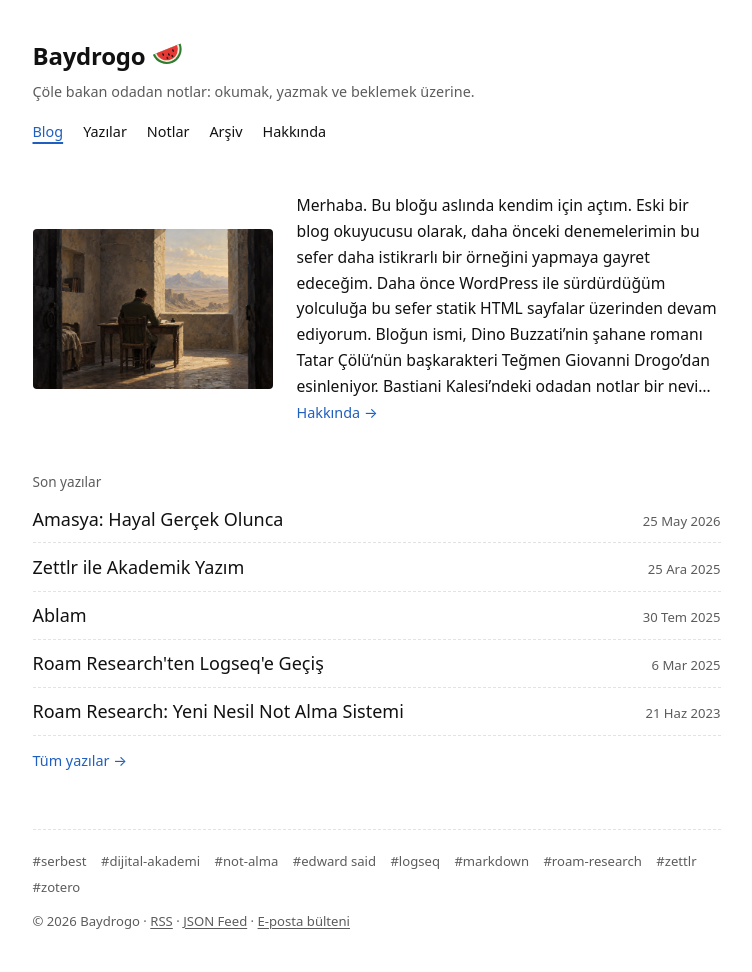
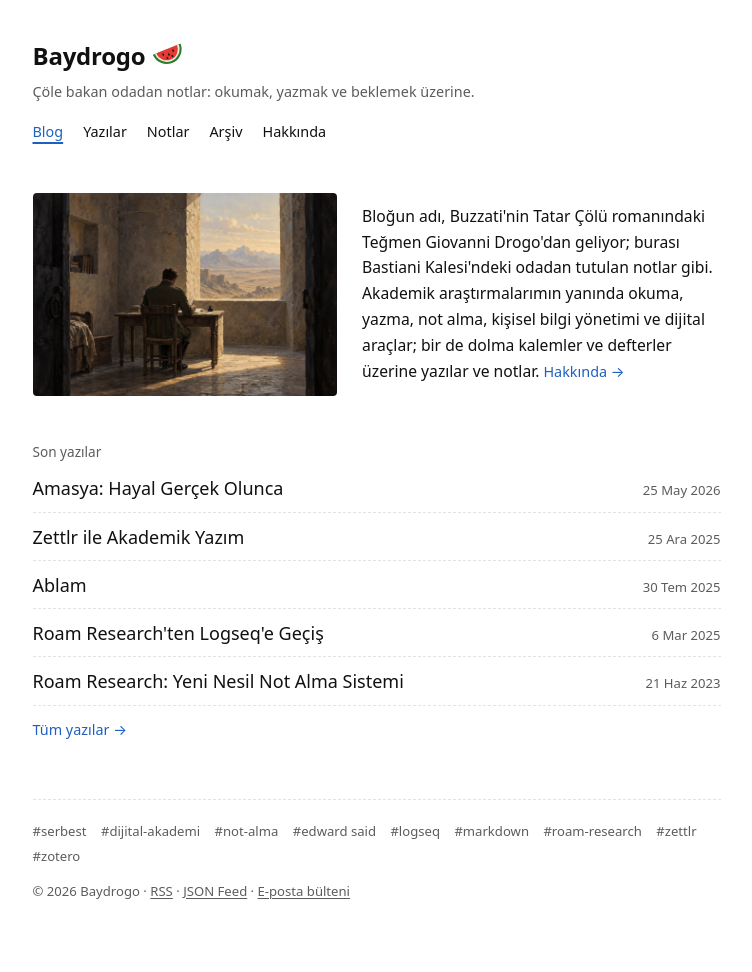
Before and after one commit to baydrogo/baydrogo, a Jekyll site: the page built from index.html, in a window 1280 px wide. Shown: the whole page, without its empty margins (256-1008 px from the left). Built offline with Jekyll 4.4.1, drawn with Linux system fonts in a browser that asks for light colours; some web fonts are replaced; the list of posts is cut into pages by our own code; after the commit the page ends 942 px from its top, so only the background shows below that.

Commit message:
Deneme (sade): Hakkında özeti ana sayfada; görsel metinle aynı yükseklikte
Co-Authored-By: Claude Opus 5.5 <noreply@anthropic.com>

```diff
--- a/assets/css/style.scss
+++ b/assets/css/style.scss
@@ -403,10 +403,12 @@ body { font-size: 18px; line-height: 1.7; }
 
 /* Ana sayfa: karşılama + yalın liste */
 .karsilama {
-  display: grid; grid-template-columns: 15rem 1fr; gap: 1.5rem; align-items: center;
+  display: grid; grid-template-columns: 19rem 1fr; gap: 1.6rem; align-items: stretch;
   margin: 0 0 2.75rem;
 }
-.karsilama-gorsel img { display: block; width: 100%; height: auto; border-radius: 4px; }
+.karsilama-gorsel { display: block; }
+.karsilama-gorsel img { display: block; width: 100%; height: 100%; min-height: 11rem; object-fit: cover; border-radius: 4px; }
+.karsilama p { align-self: center; }
 .karsilama p { margin: 0; font-size: 0.98rem; line-height: 1.65; }
 .karsilama .devami { white-space: nowrap; text-decoration: none; font-size: 0.9rem; }
 
@@ -424,6 +426,7 @@ body { font-size: 18px; line-height: 1.7; }
 
 @media (max-width: 600px) {
   .karsilama { grid-template-columns: 1fr; gap: 1rem; }
+  .karsilama-gorsel img { height: auto; }
   .akis-liste li { gap: 0.9rem; }
   .akis-tarih { flex-basis: 5.9rem; font-size: 0.76rem; }
   .akis-ek { display: block; margin: 0.1rem 0 0; }
--- a/sayfalar/hakkinda.md
+++ b/sayfalar/hakkinda.md
@@ -2,6 +2,7 @@
 layout: sayfa
 title: "Hakkında"
 permalink: /hakkinda/
+description: "Bloğun adı, Buzzati'nin Tatar Çölü romanındaki Teğmen Giovanni Drogo'dan geliyor; burası Bastiani Kalesi'ndeki odadan tutulan notlar gibi. Akademik araştırmalarımın yanında okuma, yazma, not alma, kişisel bilgi yönetimi ve dijital araçlar; bir de dolma kalemler ve defterler üzerine yazılar ve notlar."
 kaynak: "Baydrogo/Hakkında.md"
 ---
 # Hakkında
```
